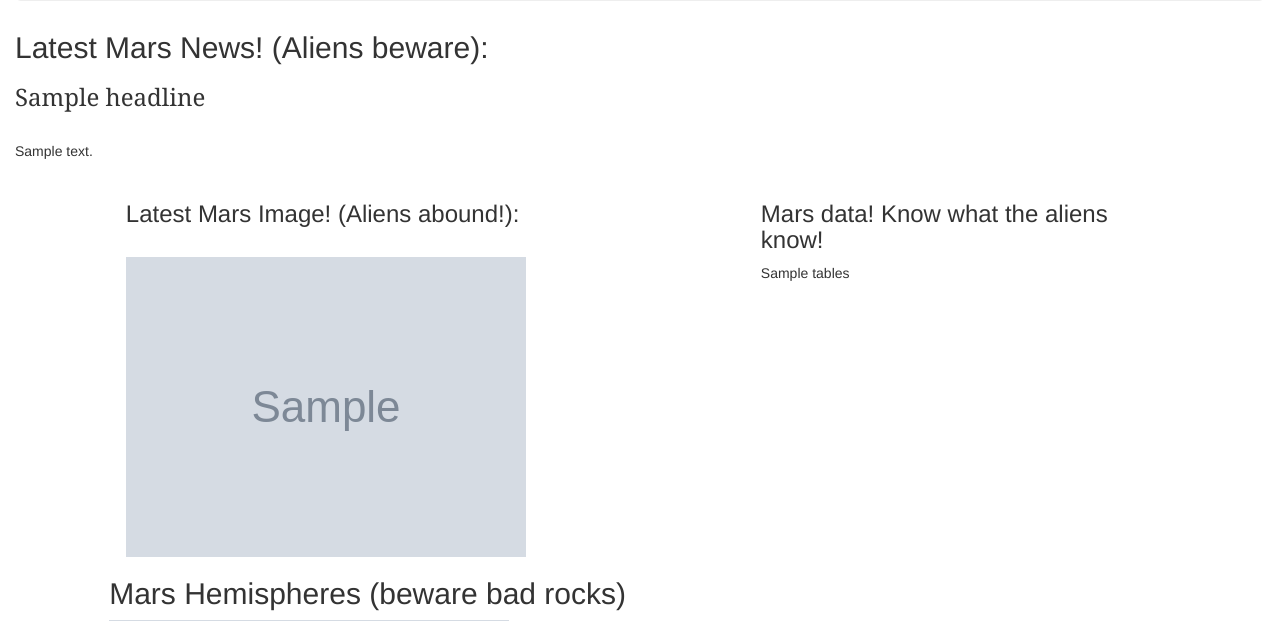
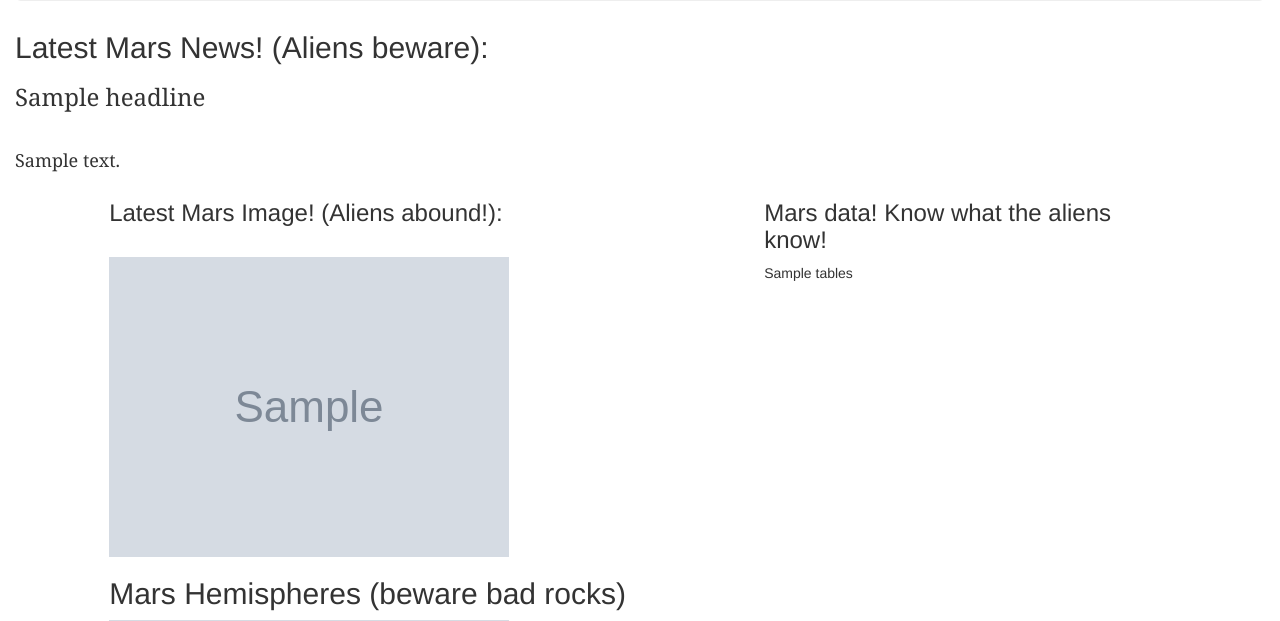
Before and after one commit to cro1100/web-scraping-challenge, a Flask app: page / in a window 1280 px wide. Shown: the part 300-921 px from the top of the page. Run offline with Flask 2, Linux system fonts and the light colour scheme; grey boxes marked "Sample" are stand-in pictures; a database or web service that is not in the repository returns one stand-in record (values such as "Sample title"); some libraries are stand-ins or nearby versions.

Commit message:
Final submission v3

```diff
--- a/Missions_to_Mars/app.py
+++ b/Missions_to_Mars/app.py
@@ -14,7 +14,6 @@ def push_data():
 
     # send list to index.html using data from mongo
     mars_data_app = mongo.db.facts.find_one()
-    print(f"mars_data_app :: {mars_data_app}")
 
     # Return data back to index for use
     return render_template("index.html", mars_data=mars_data_app)
--- a/Missions_to_Mars/templates/index.html
+++ b/Missions_to_Mars/templates/index.html
@@ -21,12 +21,12 @@ the button will initiate the python code to scrape the data-->
       <!--push the headline and body into the webpage-->
         <h2>Latest Mars News! (Aliens beware):</h2>
         <h3 style = "font-family:cambria">{{ mars_data.headline }}</h3></br>
-        <h4style = "font-family:cambria">{{ mars_data.body }}</h4>
+        <h4 style = "font-family:cambria">{{ mars_data.body }}</h4>
 
     </div>
 
 <!--put the image from the main page on to the page-->
-    <div class='row box'>
+    <div class='row'>
       <div class='col-md-6 col-md-offset-1'>
         <h3> Latest Mars Image! (Aliens abound!):</h3><br>
         <img width = 400px src="{{ mars_data.featured_image_url }}" alt="Featured image">
```
